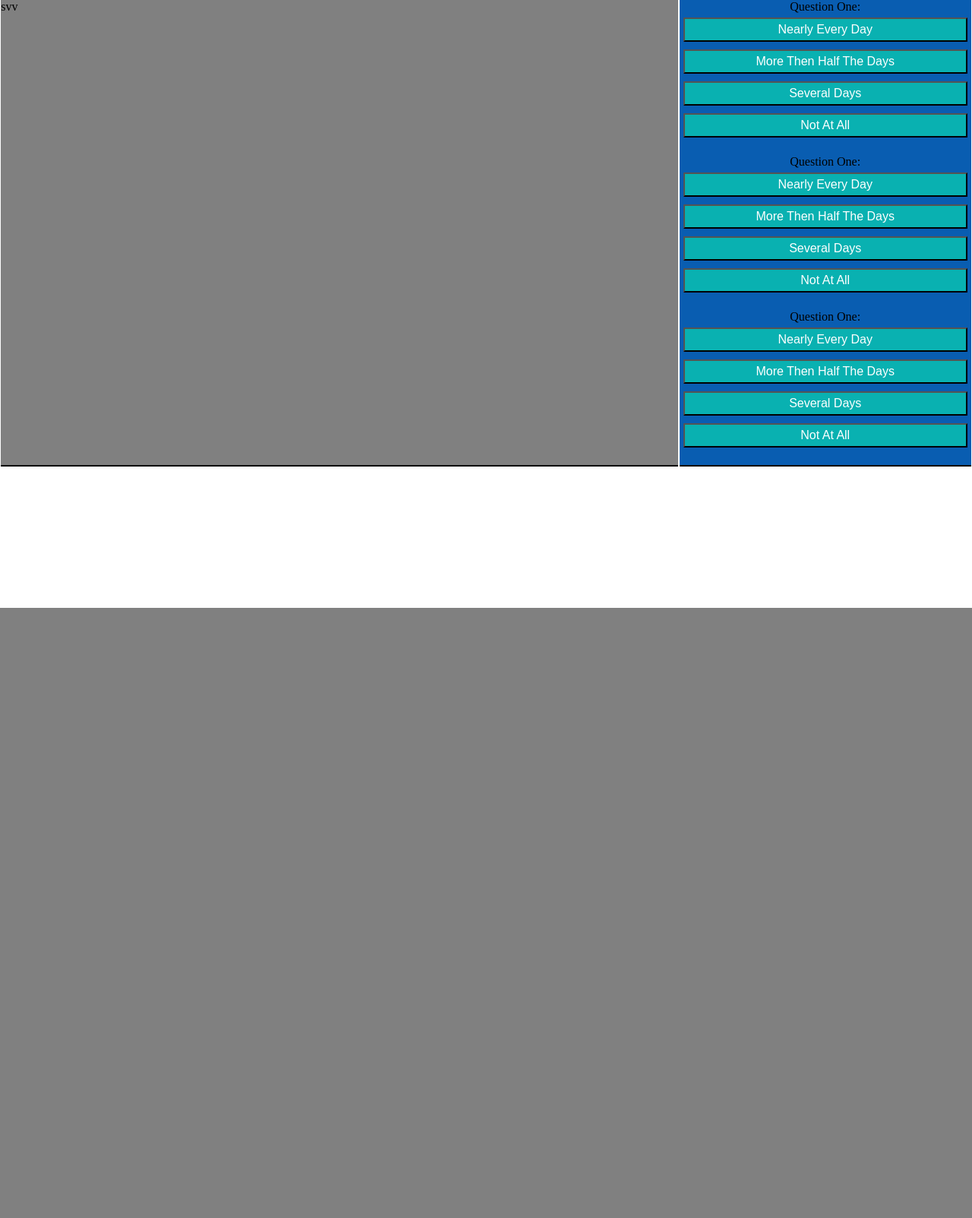
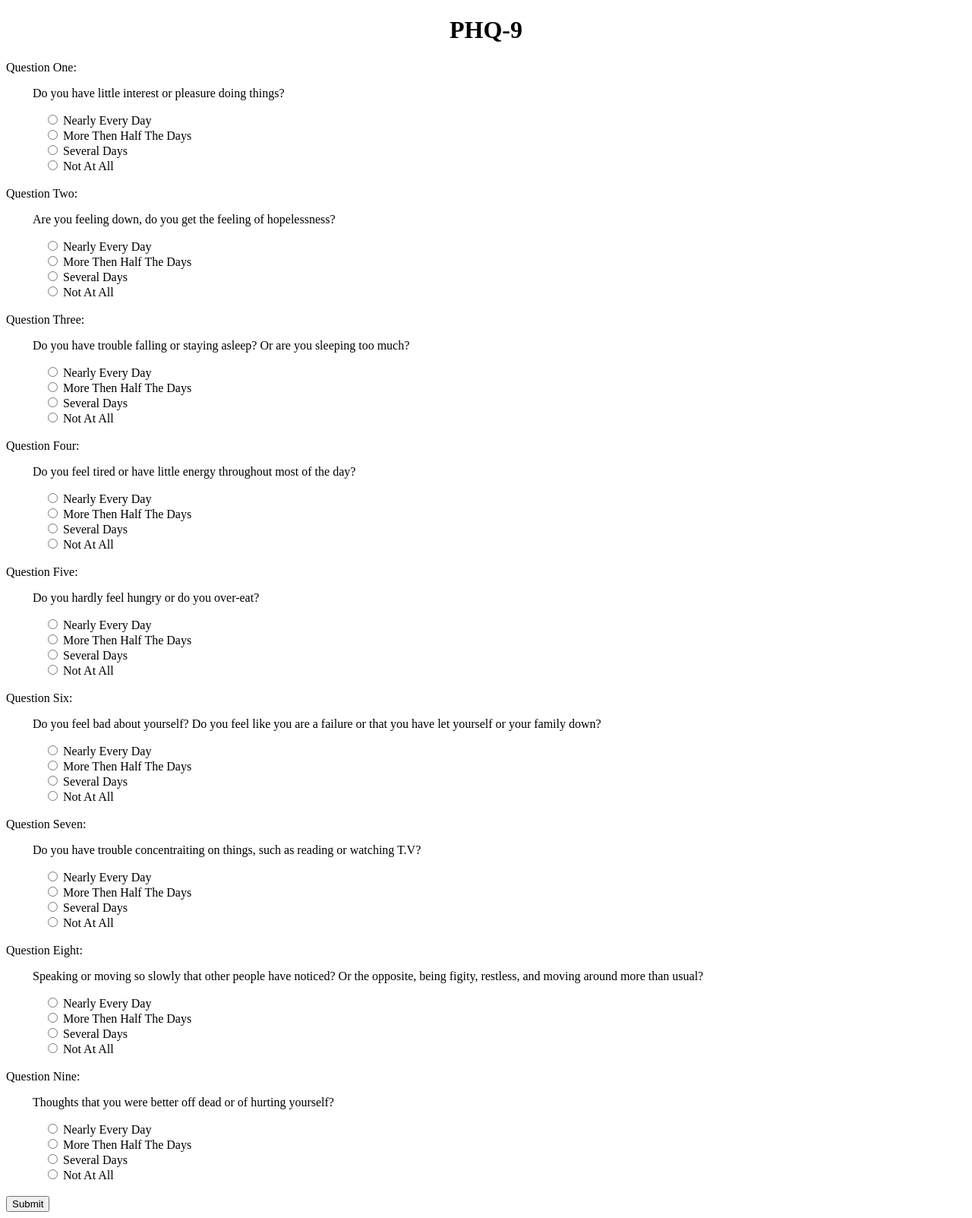
Before and after one commit to RogelioCobian/WHProjects, a PHP site: page / in a window 1280 px wide. Shown: the whole page at 76% size. Before the commit the page ends 800 px from the top, so only its background shows below. Run offline with PHP 8.4, Linux system fonts and the light colour scheme.

Commit message:
made a PHQ-9 questionnaire

```diff
--- a/ProjectMorosus/css/style.css
+++ b/ProjectMorosus/css/style.css
@@ -1,39 +1,12 @@
-body {
-  margin: 0;
+header {
+  text-align: center;
 }
 
-main {
-  display: flex;
-  flex-wrap: wrap;
-  justify-content: space-evenly;
+p {
+  margin-left: 35px;
 }
 
-section {
-  border-bottom: 2px solid black;
-  width: 69.7vw;
-  background-color: gray;
-}
-
-form {
-  text-align: center;
-  width: 30vw;
-  background-color: #095db1;
-  border-bottom: 2px solid black;
-}
-
-label {
-  display: flex;
-  flex-direction: column;
-  justify-content: center;
-}
-
-button {
-  background-color: #09b1b1;
-  color: white;
-  padding: 5px 2px;
-  text-align: center;
-  text-decoration: none;
-  font-size: 16px;
-  margin: 5px;
+input {
+  margin-left: 55px;
 }
 /*# sourceMappingURL=style.css.map */
--- a/ProjectMorosus/css/style.scss
+++ b/ProjectMorosus/css/style.scss
@@ -1,42 +1,12 @@
-body
-{
-    margin: 0;
-}
-main
-{
-    display: flex;
-    flex-wrap: wrap;
-    justify-content: space-evenly;
-}
-
-section
-{
-    border-bottom: 2px solid black;
-    width: 69.7vw;
-    background-color: gray;
-}
-form
+header
 {
     text-align: center;
-    width: 30vw;
-    background-color: #095db1;
-    border-bottom: 2px solid black;
 }
-label
+p
 {
-    display: flex;
-    flex-direction: column;
-    justify-content: center;
+    margin-left: 35px;
 }
-button
+input
 {
-    background-color: rgb(9, 177, 177);
-
-    color: white;
-    padding: 5px 2px;
-    text-align: center;
-    text-decoration: none;
-
-    font-size: 16px;
-    margin: 5px;
+    margin-left: 55px;
 }
--- a/ProjectMorosus/index.html
+++ b/ProjectMorosus/index.html
@@ -9,38 +9,78 @@
 </head>
 <body>
     <header>
-
-
-
+        <h1>PHQ-9</h1>
     </header>
 <main>
 
-<section>
-svv
-</section>
+    <label for="Q1"> Question One: <br>
+        <p>Do you have little interest or pleasure doing things?</p>
+        <input type="radio" name="Q1" value="3"> Nearly Every Day<br>
+        <input type="radio" name="Q1" value="2"> More Then Half The Days<br>
+        <input type="radio" name="Q1" value="1"> Several Days<br>
+        <input type="radio" name="Q1" value="0"> Not At All<br>
+    </label><br>
+    <label for="Q2"> Question Two: <br>
+        <p>Are you feeling down, do you get the feeling of hopelessness? </p>
+        <input type="radio" name="Q2" value="3"> Nearly Every Day<br>
+        <input type="radio" name="Q2" value="2"> More Then Half The Days<br>
+        <input type="radio" name="Q2" value="1"> Several Days<br>
+        <input type="radio" name="Q2" value="0"> Not At All<br>
+    </label><br>
+    <label for="Q3"> Question Three: <br>
+        <p>Do you have trouble falling or staying asleep? Or are you sleeping too much? </p>
+        <input type="radio" name="Q3" value="3"> Nearly Every Day<br>
+        <input type="radio" name="Q3" value="2"> More Then Half The Days<br>
+        <input type="radio" name="Q3" value="1"> Several Days<br>
+        <input type="radio" name="Q3" value="0"> Not At All<br>
+    </label><br>
+    <label for="Q4"> Question Four: <br>
+        <p>Do you feel tired or have little energy throughout most of the day? </p>
+        <input type="radio" name="Q4" value="3"> Nearly Every Day<br>
+        <input type="radio" name="Q4" value="2"> More Then Half The Days<br>
+        <input type="radio" name="Q4" value="1"> Several Days<br>
+        <input type="radio" name="Q4" value="0"> Not At All<br>
+    </label><br>
+    <label for="Q5"> Question Five: <br>
+        <p>Do you hardly feel hungry or do you over-eat? </p>
+        <input type="radio" name="Q5" value="3"> Nearly Every Day<br>
+        <input type="radio" name="Q5" value="2"> More Then Half The Days<br>
+        <input type="radio" name="Q5" value="1"> Several Days<br>
+        <input type="radio" name="Q5" value="0"> Not At All<br>
+    </label><br>
+    <label for="Q6"> Question Six: <br>
+        <p>Do you feel bad about yourself? Do you feel like you are a failure or that you have let yourself or your family down?  </p>
+        <input type="radio" name="Q6" value="3"> Nearly Every Day<br>
+        <input type="radio" name="Q6" value="2"> More Then Half The Days<br>
+        <input type="radio" name="Q6" value="1"> Several Days<br>
+        <input type="radio" name="Q6" value="0"> Not At All<br>
+    </label><br>
+    <label for="Q7"> Question Seven: <br>
+        <p>Do you have trouble concentraiting on things, such as reading or watching T.V? </p>
+        <input type="radio" name="Q7" value="3"> Nearly Every Day<br>
+        <input type="radio" name="Q7" value="2"> More Then Half The Days<br>
+        <input type="radio" name="Q7" value="1"> Several Days<br>
+        <input type="radio" name="Q7" value="0"> Not At All<br>
+    </label><br>
+    <label for="Q8"> Question Eight: <br>
+        <p>Speaking or moving so slowly that other people have noticed? Or the opposite, being figity, restless, and moving around more than usual? </p>
+        <input type="radio" name="Q8" value="3"> Nearly Every Day<br>
+        <input type="radio" name="Q8" value="2"> More Then Half The Days<br>
+        <input type="radio" name="Q8" value="1"> Several Days<br>
+        <input type="radio" name="Q8" value="0"> Not At All<br>
+    </label><br>
+    <label for="Q9"> Question Nine: <br>
+        <p>Thoughts that you were better off dead or of hurting yourself? </p>
+        <input type="radio" name="Q9" value="3"> Nearly Every Day<br>
+        <input type="radio" name="Q9" value="2"> More Then Half The Days<br>
+        <input type="radio" name="Q9" value="1"> Several Days<br>
+        <input type="radio" name="Q9" value="0"> Not At All<br>
+    </label><br>
 
-<form>
-    <label for="Q1"> Question One: <br>
-        <button type="button" name ="Q1" value="3">Nearly Every Day</button>
-        <button type="button" name="Q1" value="2">More Then Half The Days</button>
-        <button type="button" name ="Q1" value="1">Several Days</button>
-        <button type="button" name="Q1" value="0">Not At All</button>
-    </label><br>
-    <label for="Q1"> Question One: <br>
-        <button type="button" name ="Q1" value="3">Nearly Every Day</button>
-        <button type="button" name="Q1" value="2">More Then Half The Days</button>
-        <button type="button" name ="Q1" value="1">Several Days</button>
-        <button type="button" name="Q1" value="0">Not At All</button>
-    </label><br>
-    <label for="Q1"> Question One: <br>
-        <button type="button" name ="Q1" value="3">Nearly Every Day</button>
-        <button type="button" name="Q1" value="2">More Then Half The Days</button>
-        <button type="button" name ="Q1" value="1">Several Days</button>
-        <button type="button" name="Q1" value="0">Not At All</button>
-    </label><br>
-</form>
+<button type="submit">Submit</button>
 
 </main>
+<script src="js/script.js"></script>
 </body>
 </html>
 
--- a/ProjectMorosus/js/script.js
+++ b/ProjectMorosus/js/script.js
@@ -0,0 +1,167 @@
+var Q1 = document.querySelectorAll('input[type="radio"][name="Q1"]');
+var Q2 = document.querySelectorAll('input[type="radio"][name="Q2"]');
+var Q3 = document.querySelectorAll('input[type="radio"][name="Q3"]');
+var Q4 = document.querySelectorAll('input[type="radio"][name="Q4"]');
+var Q5 = document.querySelectorAll('input[type="radio"][name="Q5"]');
+var Q6 = document.querySelectorAll('input[type="radio"][name="Q6"]');
+var Q7 = document.querySelectorAll('input[type="radio"][name="Q7"]');
+var Q8 = document.querySelectorAll('input[type="radio"][name="Q8"]');
+var Q9 = document.querySelectorAll('input[type="radio"][name="Q9"]');
+var Q10 = document.querySelectorAll('input[type="radio"][name="Q10"]');
+var submit = document.querySelector('button');
+clear();
+function clear()
+{
+    for (var i=0; i<Q1.length; i++)
+    {
+        Q1[i].checked = false;
+    }
+    for (var i=0; i<Q2.length; i++)
+    {
+        Q2[i].checked = false;
+    }
+    for (var i=0; i<Q3.length; i++)
+    {
+        Q3[i].checked = false;
+    }
+    for (var i=0; i<Q4.length; i++)
+    {
+        Q4[i].checked = false;
+    }
+    for (var i=0; i<Q5.length; i++)
+    {
+        Q5[i].checked = false;
+    }
+    for (var i=0; i<Q6.length; i++)
+    {
+        Q6[i].checked = false;
+
+    }
+    for (var i=0; i<Q7.length; i++)
+    {
+        Q7[i].checked = false;
+    }
+    for (var i=0; i<Q8.length; i++)
+    {
+        Q8[i].checked = false;
+    }
+    for (var i=0; i<Q9.length; i++)
+    {
+        Q9[i].checked = false;
+    }
+}
+
+
+
+
+
+submit.addEventListener('click', send);
+
+function send()
+{
+    // console.log(Q1);
+    for (var i=0; i<Q1.length; i++)
+    {
+        if(Q1[i].checked)
+        {
+            var valueOne = parseInt(Q1[i].value);
+        }
+    }
+    for (var i=0; i<Q2.length; i++)
+    {
+        if(Q2[i].checked)
+        {
+            var valueTwo = parseInt(Q2[i].value);
+        }
+    }
+    for (var i=0; i<Q3.length; i++)
+    {
+        if(Q3[i].checked)
+        {
+            var valueThree = parseInt(Q3[i].value);
+        }
+    }
+    for (var i=0; i<Q4.length; i++)
+    {
+        if(Q4[i].checked)
+        {
+            var valueFour = parseInt(Q4[i].value);
+        }
+    }
+    for (var i=0; i<Q5.length; i++)
+    {
+        if(Q5[i].checked)
+        {
+            var valueFive = parseInt(Q5[i].value);
+        }
+    }
+    for (var i=0; i<Q6.length; i++)
+    {
+        if(Q6[i].checked)
+        {
+            var valueSix = parseInt(Q6[i].value);
+        }
+    }
+    for (var i=0; i<Q7.length; i++)
+    {
+        if(Q7[i].checked)
+        {
+            var valueSeven = parseInt(Q7[i].value);
+        }
+    }
+    for (var i=0; i<Q8.length; i++)
+    {
+        if(Q8[i].checked)
+        {
+            var valueEight = parseInt(Q8[i].value);
+        }
+    }
+    for (var i=0; i<Q9.length; i++)
+    {
+        if(Q9[i].checked)
+        {
+            var valueNine = parseInt(Q9[i].value);
+        }
+    }
+    var totalValue = valueOne + valueTwo + valueThree + valueFour + valueFive + valueSix + valueSeven + valueEight + valueNine;
+    response(totalValue);
+}
+
+function response(totalValue)
+{
+    // console.log(totalValue);
+    if(totalValue <= 4)
+    {
+        console.log('minimal');
+        window.open("https://symptoms.webmd.com/#/info");
+    }
+
+    if(totalValue > 4 && totalValue <= 9)
+    {
+        console.log('mild');
+        window.open("https://www.verywellmind.com/what-is-mild-low-grade-depression-1066956");
+    }
+
+    if(totalValue > 9 && totalValue <= 14)
+    {
+        console.log('moderate');
+        window.open("https://study.com/academy/lesson/what-is-moderate-depression-definition-symptoms-treatment.html");
+    }
+
+    if(totalValue > 14 && totalValue <= 19)
+    {
+        console.log('moderatly severe');
+        window.open("https://www.nice.org.uk/guidance/cg90/ifp/chapter/treatments-for-moderate-or-severe-depression");
+    }
+
+    if(totalValue >19 && totalValue <= 27)
+    {
+        console.log('sever');
+        window.open("https://www.mentalhelp.net/articles/depression-hotline/");
+    }
+    else
+    {
+        alert('Please finish the test');
+    }
+
+}
```
Also changed, not shown: 1 other file.
